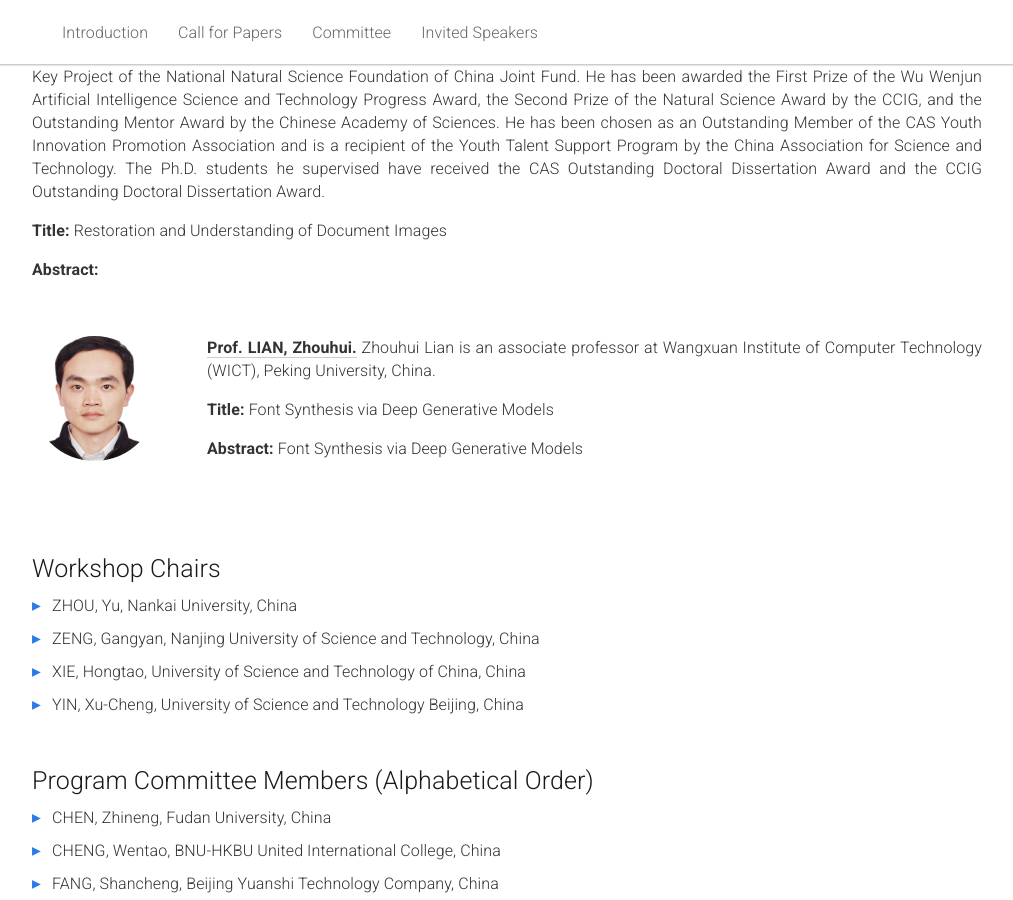
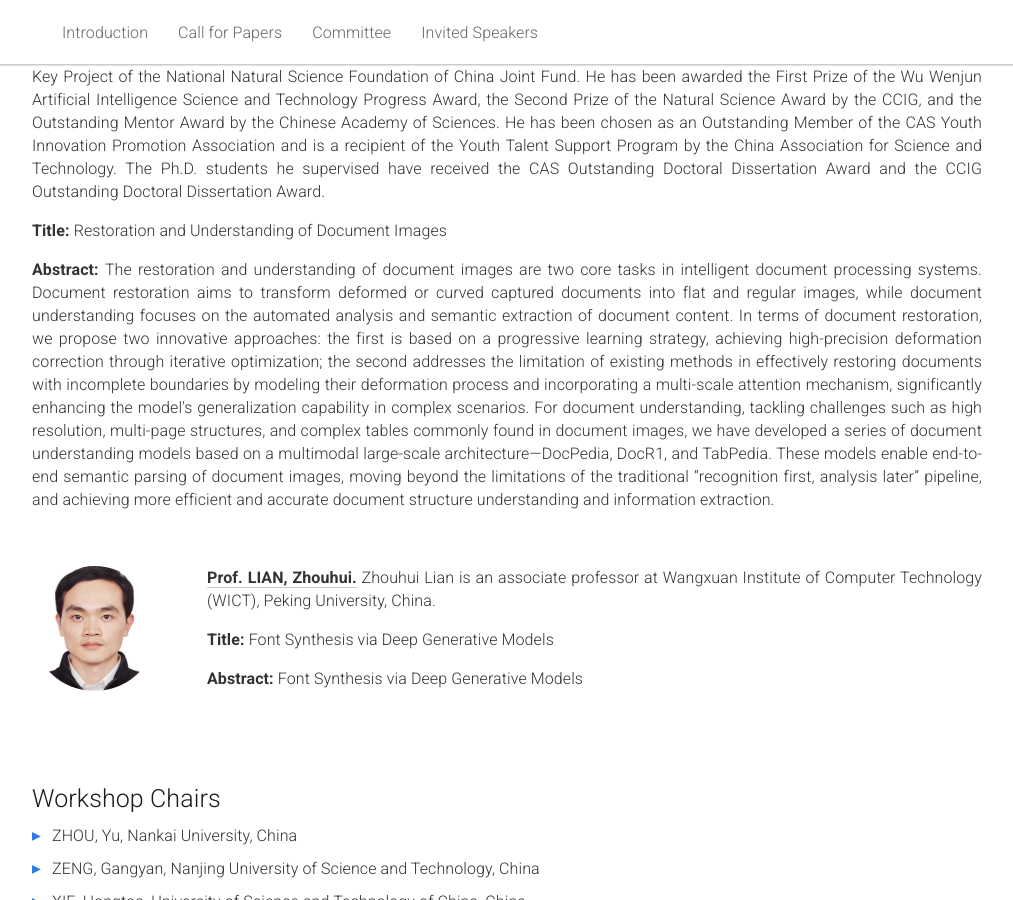
Before and after one commit to icdar-vtg-tip/icdar-vtg-tip.github.io, a Jekyll site: the page built from _pages/home.md, in a window 1280 px wide and 900 px high, scrolled down 2547 px. Shown: the whole window, without its empty margins (133-1146 px from the left). Built offline with Jekyll 4.4.1, drawn with Linux system fonts in a browser that asks for light colours.

Commit message:
Update home.md

```diff
--- a/_pages/home.md
+++ b/_pages/home.md
@@ -385,7 +385,7 @@ description: "Website for the Workshop on Visual Text Generation and Text Image
       <b>Title: </b> Restoration and Understanding of Document Images
     </p>
     <p>
-      <b>Abstract: </b>
+      <b>Abstract: </b>   The restoration and understanding of document images are two core tasks in intelligent document processing systems. Document restoration aims to transform deformed or curved captured documents into flat and regular images, while document understanding focuses on the automated analysis and semantic extraction of document content. In terms of document restoration, we propose two innovative approaches: the first is based on a progressive learning strategy, achieving high-precision deformation correction through iterative optimization; the second addresses the limitation of existing methods in effectively restoring documents with incomplete boundaries by modeling their deformation process and incorporating a multi-scale attention mechanism, significantly enhancing the model's generalization capability in complex scenarios. For document understanding, tackling challenges such as high resolution, multi-page structures, and complex tables commonly found in document images, we have developed a series of document understanding models based on a multimodal large-scale architecture—DocPedia, DocR1, and TabPedia. These models enable end-to-end semantic parsing of document images, moving beyond the limitations of the traditional “recognition first, analysis later” pipeline, and achieving more efficient and accurate document structure understanding and information extraction.
     </p>
   </div>
 </div><br>
```
